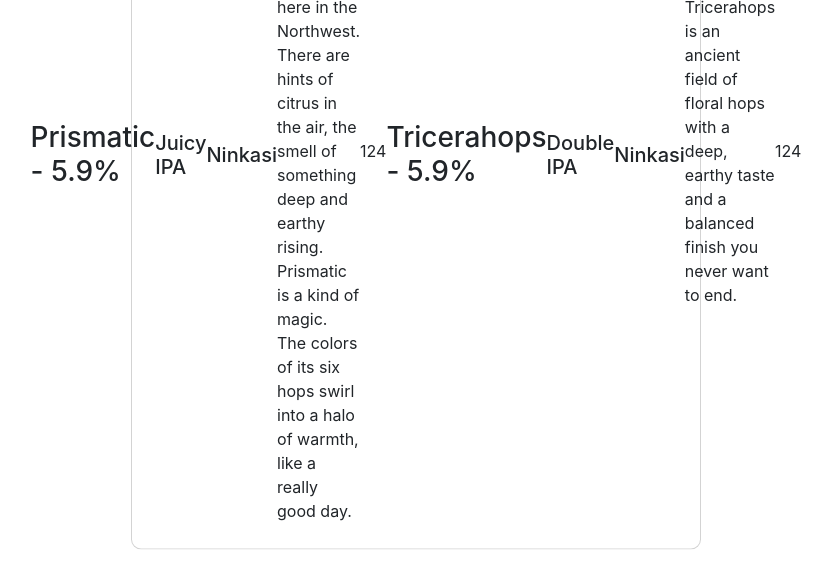
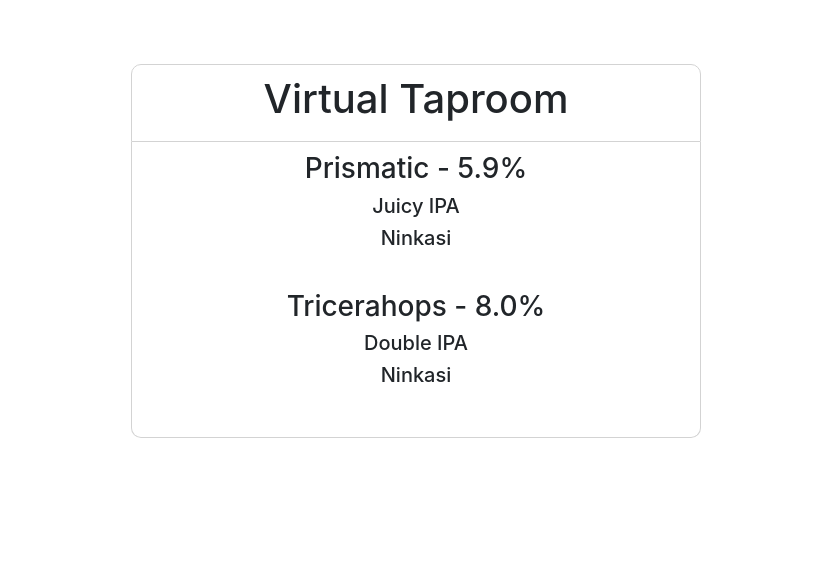
Before and after one commit to JohnNilsOlson/taproom-redux, a React (Create React App) app: page / in a window 1280 px wide. Shown: the top 588 px of the page, without its empty margins (224-1056 px from the left). Built offline with nearby package versions, Linux system fonts and the light colour scheme.

Commit message:
update formatting

```diff
--- a/src/components/App.js
+++ b/src/components/App.js
@@ -9,12 +9,17 @@
 function App() {
 
   const divCenter = {
+    display: "flex",
+    flexDirection: "column",
+    alignItems: "center",
+    justifyContent: "center",
     width: 600,
     position: "fixed",
-    top: "15%",
     left: "50%",
-    transform: "translate(-50%, -50%)"
+    transform: "translate(-50%)",
+    marginTop: "5%"
   }
+
   return (
     <React.Fragment>
       <div style={divCenter}>
--- a/src/components/Drink.js
+++ b/src/components/Drink.js
@@ -1,13 +1,23 @@
 import React from "react";
 
+import Row from "react-bootstrap/Row"
+
 function Drink(props){
+  const drink={
+    display: "flex",
+    flexDirection: "column",
+    alignItems: "center",
+    justifyContent: "center"
+  }
   return (
     <React.Fragment>
-      <h3>{props.name} - {props.alcoholContent}</h3>
-      <h5>{props.type}</h5>
-      <h5>{props.brewer}</h5>
-      <p>{props.description}</p>
-      <p>{props.quantity}</p>
+      <Row style={drink}>
+        <h3>{props.name} - {props.alcoholContent}</h3>
+        <h5>{props.type}</h5>
+        <h5>{props.brewer}</h5>
+        <p>{props.description}</p>
+        <p>{props.quantity}</p>
+      </Row>
     </React.Fragment>
   );
 }
--- a/src/components/DrinkList.js
+++ b/src/components/DrinkList.js
@@ -1,23 +1,27 @@
 import React from "react";
 import Drink from "./Drink";
+
+import Container from "react-bootstrap/Container";
 
 function DrinkList(props) {
   return (
     <React.Fragment>
+      <Container fluid>
         <Drink
           name="Prismatic"
           brewer="Ninkasi"
           type="Juicy IPA"
-        description= "Notice the sweet, golden hue of this IPA? It’s the color of a summer sunset here in the Northwest. There are hints of citrus in the air, the smell of something deep and earthy rising. Prismatic is a kind of magic. The colors of its six hops swirl into a halo of warmth, like a really good day."
-        alcoholContent= "5.9%"
-        quantity= "124"/>
+          alcoholContent= "5.9%"/>
+          {/* // description= "Notice the sweet, golden hue of this IPA? It’s the color of a summer sunset here in the Northwest. There are hints of citrus in the air, the smell of something deep and earthy rising. Prismatic is a kind of magic. The colors of its six hops swirl into a halo of warmth, like a really good day."
+          // quantity= "124"/> */}
         <Drink
           name= "Tricerahops"
           brewer= "Ninkasi"
           type= "Double IPA"
-        description= "Tricerahops is an ancient field of floral hops with a deep, earthy taste and a balanced finish you never want to end."
-        alcoholContent= "5.9%"
-        quantity= "124"/>
+          alcoholContent="8.0%"/>
+          {/* // description= "Tricerahops is an ancient field of floral hops with a deep, earthy taste and a balanced finish you never want to end."
+          // quantity= "124"/> */}
+      </Container>
     </React.Fragment>
   );
 }
```
Lines whose indentation alone changed are shown as unchanged.
